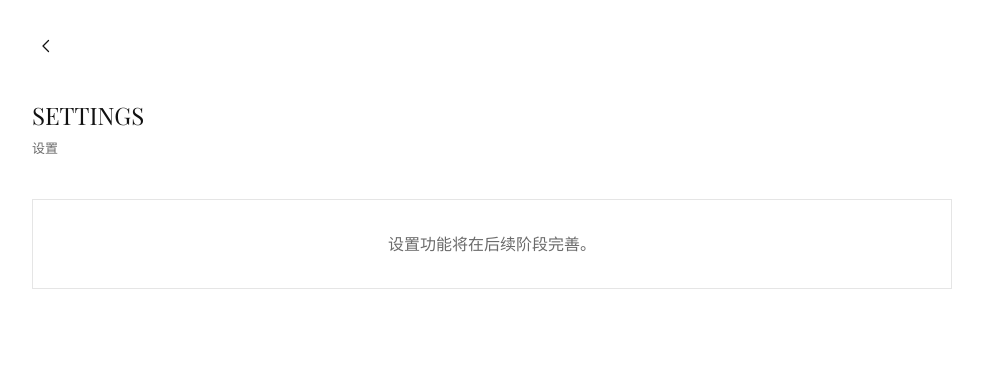
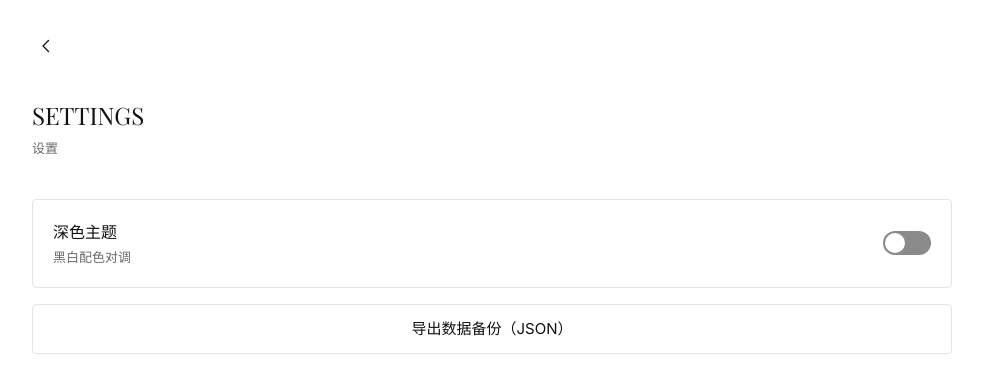
Before and after one commit to luwan-bit/my-wardrobe, a Next.js app: page /settings in a window 1280 px wide. Shown: the top 392 px of the page, without its empty margins (148-1131 px from the left). Built offline with nearby package versions, Linux system fonts and the light colour scheme; no server answers; a web font is replaced by a local one.

Commit message:
update settings and theme

```diff
--- a/src/app/globals.css
+++ b/src/app/globals.css
@@ -3,12 +3,33 @@
 @tailwind utilities;
 
 html, body {
-  background-color: #FFFFFF !important;
+  background-color: #FFFFFF;
   color: #111111;
   font-family: var(--font-sans), system-ui, sans-serif;
   min-height: 100%;
+  transition: background-color 0.2s, color 0.2s;
+}
+
+html.dark, html.dark body {
+  background-color: #111111;
+  color: #FFFFFF;
 }
 
 .font-serif {
   font-family: var(--font-serif), Georgia, serif;
 }
+
+/* 首页灰色栏适配 */
+.header-bar {
+  background-color: #CCCCCC;
+  color: #111111;
+}
+html.dark .header-bar {
+  background-color: #FFFFFF;
+  color: #111111;
+}
+
+/* 边框适配 */
+html.dark .border-border {
+  border-color: #333333;
+}
--- a/src/app/page.tsx
+++ b/src/app/page.tsx
@@ -6,15 +6,15 @@ import { Footer } from "@/components/layout/Footer";
 
 export default function HomePage() {
   return (
-    <main className="min-h-dvh flex flex-col bg-white">
+    <main className="min-h-dvh flex flex-col">
       {/* 顶部灰色导航栏 - 只放标题 */}
-      <div className="w-full bg-[#CCCCCC]">
+      <div className="w-full header-bar">
         <div className="max-w-page mx-auto px-6 py-10 flex flex-col items-center">
           <BrandHeader />
         </div>
       </div>
 
-      {/* 英文短句放在灰色栏外面左下角 */}
+      {/* 英文短句放在灰色栏外面 */}
       <div className="max-w-page mx-auto w-full px-6 pt-4">
         <PhilosophicalQuote />
       </div>
--- a/src/app/settings/page.tsx
+++ b/src/app/settings/page.tsx
@@ -1,13 +1,74 @@
+"use client";
+
+import { useEffect, useState } from "react";
 import { BackButton } from "@/components/ui/BackButton";
+import { createClient } from "@/lib/supabase/client";
 
 export default function SettingsPage() {
+  const [dark, setDark] = useState(false);
+  const supabase = createClient();
+
+  useEffect(() => {
+    const saved = localStorage.getItem("theme");
+    if (saved === "dark") {
+      setDark(true);
+      document.documentElement.classList.add("dark");
+    }
+  }, []);
+
+  const toggleTheme = () => {
+    const next = !dark;
+    setDark(next);
+    if (next) {
+      document.documentElement.classList.add("dark");
+      localStorage.setItem("theme", "dark");
+    } else {
+      document.documentElement.classList.remove("dark");
+      localStorage.setItem("theme", "light");
+    }
+  };
+
+  const exportData = async () => {
+    const { data: collections } = await supabase.from("collections").select("*");
+    const { data: wishlist } = await supabase.from("wishlist").select("*");
+    const blob = new Blob(
+      [JSON.stringify({ collections, wishlist }, null, 2)],
+      { type: "application/json" }
+    );
+    const url = URL.createObjectURL(blob);
+    const a = document.createElement("a");
+    a.href = url;
+    a.download = `my-wardrobe-backup-${new Date().toISOString().slice(0, 10)}.json`;
+    a.click();
+    URL.revokeObjectURL(url);
+  };
+
   return (
     <main className="min-h-dvh">
       <div className="max-w-page mx-auto px-5 pt-6 pb-12">
         <div className="flex items-center mb-8"><BackButton href="/" /></div>
         <h1 className="font-serif text-title mb-2">SETTINGS</h1>
         <p className="text-caption text-muted mb-10">设置</p>
-        <div className="border border-border p-8 text-center text-muted">设置功能将在后续阶段完善。</div>
+
+        <div className="border border-border p-5 rounded flex items-center justify-between mb-4">
+          <div>
+            <p className="font-medium">深色主题</p>
+            <p className="text-caption text-muted mt-1">黑白配色对调</p>
+          </div>
+          <button
+            onClick={toggleTheme}
+            className={`w-12 h-6 rounded-full transition-colors relative ${dark ? "bg-[#333]" : "bg-[#8A8A8A]"}`}
+          >
+            <span className={`absolute top-0.5 w-5 h-5 rounded-full bg-white transition-transform ${dark ? "left-6" : "left-0.5"}`} />
+          </button>
+        </div>
+
+        <button
+          onClick={exportData}
+          className="w-full border border-border py-3 rounded text-body hover:bg-gray-50"
+        >
+          导出数据备份（JSON）
+        </button>
       </div>
     </main>
   );
```
